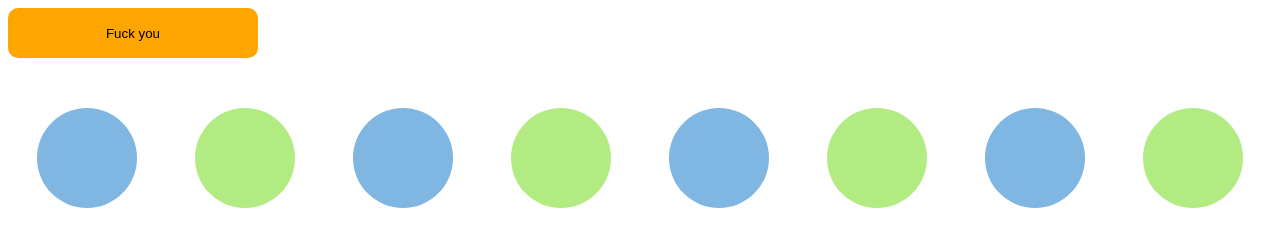
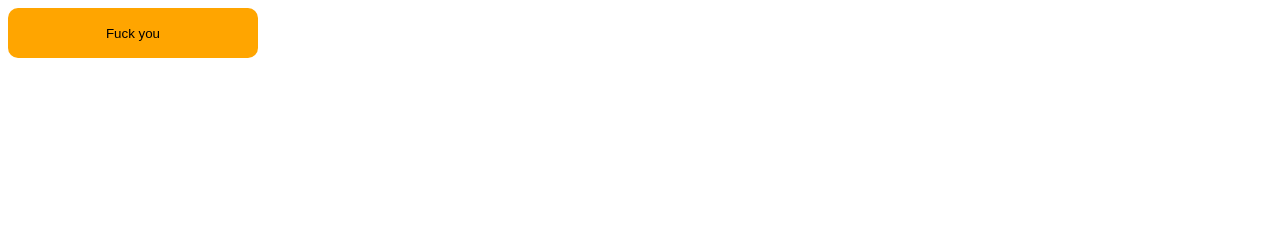
Before and after one commit to vladislavchikkj/Project, a plain HTML site: page index.html in a window 1280 px wide. Drawn offline with Linux system fonts and the light colour scheme.

Commit message:
Second commit

```diff
--- a/index.html
+++ b/index.html
@@ -13,16 +13,5 @@
             Fuck you
         </button>
     </div>
-
-    <div class="container">
-        <div class="circle"></div>
-        <div class="circle"></div>
-        <div class="circle"></div>
-        <div class="circle"></div>
-        <div class="circle"></div>
-        <div class="circle"></div>
-        <div class="circle"></div>
-        <div class="circle"></div>
-    </div>
 </body>
 </html>
```
